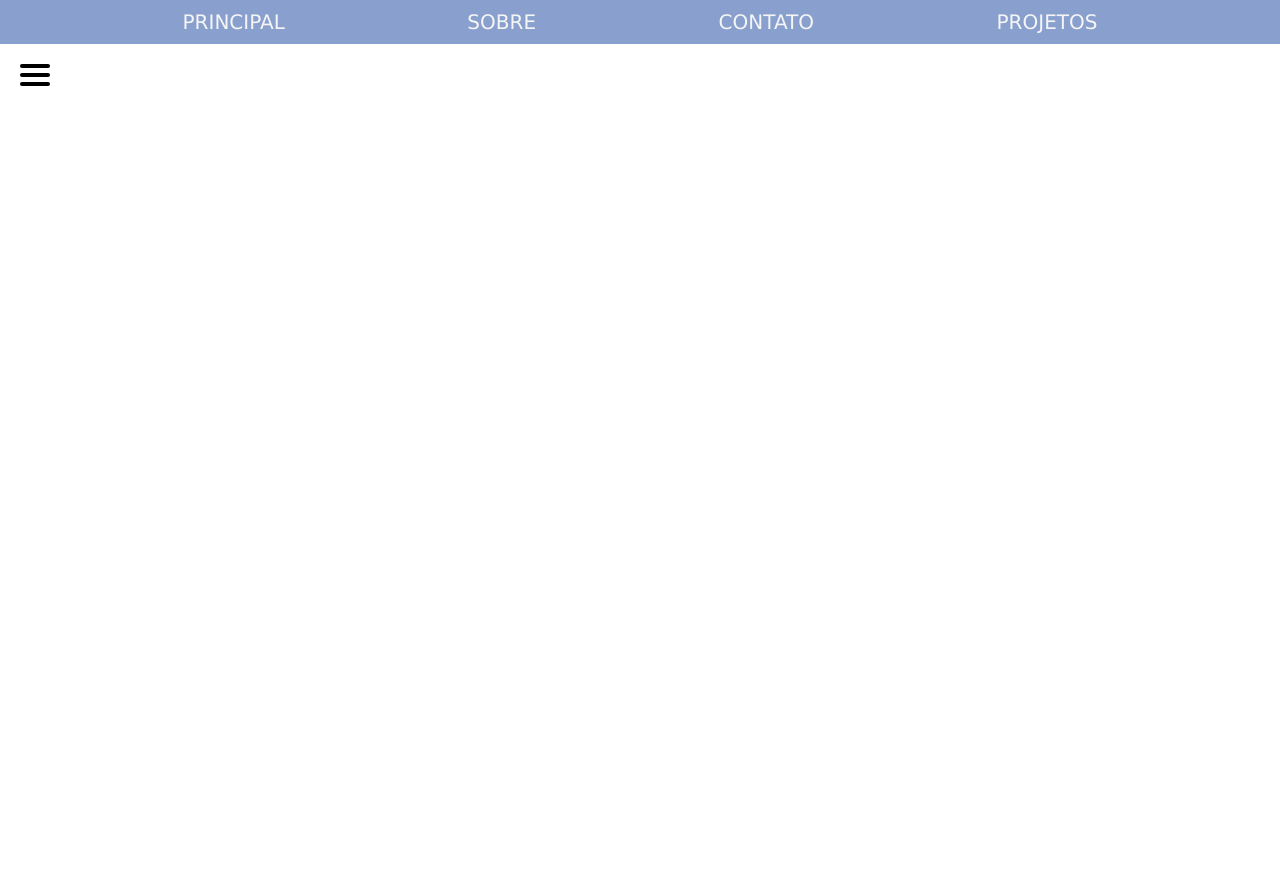
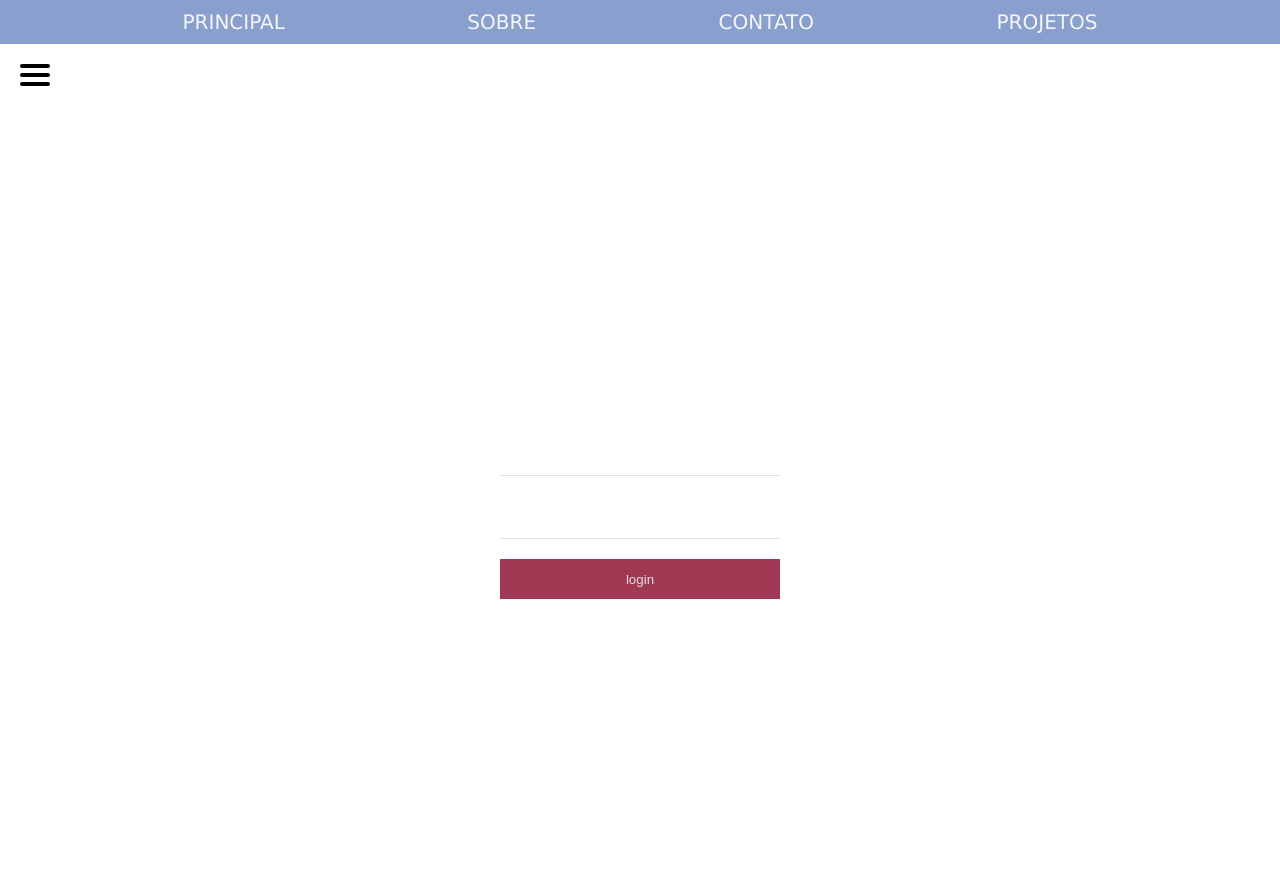
Before and after one commit to OFuturePica/imc-master, a PHP site: page /Untitled-1.html in a window 1280 px wide. Before the commit the page ends 86 px from the top, so only its background shows below. Run offline with PHP 8.4, Linux system fonts and the light colour scheme.

Commit message:
login
gg

```diff
--- a/Sistema/Untitled-1.html
+++ b/Sistema/Untitled-1.html
@@ -27,5 +27,49 @@
 </div>
       </nav>
       <script src="script.js"></script>
+
+
+
+      <div id="login">
+
+        <form class="card">
+
+            <div class="card-header">
+
+                <h2>Login</h2>
+
+            </div>
+
+            <div class="card-content">
+
+                <div class="card-content-area">
+
+                    <label for="usuario">Usuário</label>
+
+                    <input type="text" id="usuario" autocomplete="off">
+
+                </div>
+
+                <div class="card-content-area">
+
+                    <label for="password">Senha</label>
+
+                    <input type="password" id="password" autocomplete="off">
+
+                </div>
+
+            </div>
+
+            <div class="card-footer">
+
+                <input type="submit" value="login" class="submit">
+
+                <a href="#" class="recuperar_senha">Esqueceu a senha?</a>
+
+            </div>
+
+        </form>
+
+    </div>
   </body>
 </html>
--- a/Sistema/style.css
+++ b/Sistema/style.css
@@ -67,3 +67,142 @@
 .linha-2 {
   transform: rotate(-45deg) translateY(-7.5px);
 }
+body {
+
+    padding: 0;
+
+    margin: 0;
+
+    background-color:  white;
+
+}
+
+#login {
+
+    display: flex;
+
+    align-items: center;
+
+    justify-content: center;
+
+    height: 100vh;
+
+    font-family: Cambria, Cochin, Georgia, Times, 'Times New Roman', serif;
+
+}
+
+.card {
+
+    background-color:  rgb(0, 0, 0, 0);
+
+    padding: 40px;
+
+    border-radius: 2px;
+
+    width:280px;
+
+}
+
+.card-header {
+
+    padding-bottom: 50px;
+
+    opacity: 0.8;
+
+    color: #fff;
+
+}
+
+.card-header::after {
+
+    content: "";
+
+    width: 70px;
+
+    height: 1px;
+
+    background-color: #fff;
+
+    display: block;
+
+    margin-top: -17px;
+
+    margin-left: -5px;
+
+}
+
+.card-content label {
+
+    color: #fff;
+
+    font-size: 12px;
+
+    opacity: 0.8;
+
+}
+
+.card-content-area {
+
+    display: flex;
+
+    flex-direction: column;
+
+    padding:10px 0;
+
+}
+
+.card-content-area input {
+
+    margin-top: 10px;
+
+    padding:0 5px;
+
+    background-color: transparent;
+
+    border:none;
+
+    border-bottom: 1px solid #e1e1e1;
+
+    outline: none;
+
+    color: #fff;
+
+}
+
+.card-footer {
+
+    display: flex;
+
+    flex-direction: column;
+
+}
+
+.card-footer .submit{
+
+    width: 100%;
+
+    height: 40px;
+
+    background-color: #a13854;
+
+    border:none;
+
+    color:#e1e1e1;
+
+    margin: 10px 0;
+
+}
+
+.card-footer a {
+
+    text-align: center;
+
+    font-size: 12px;
+
+    opacity: 0.8;
+
+    color: #fff;
+
+    text-decoration: none;
+
+}
```
